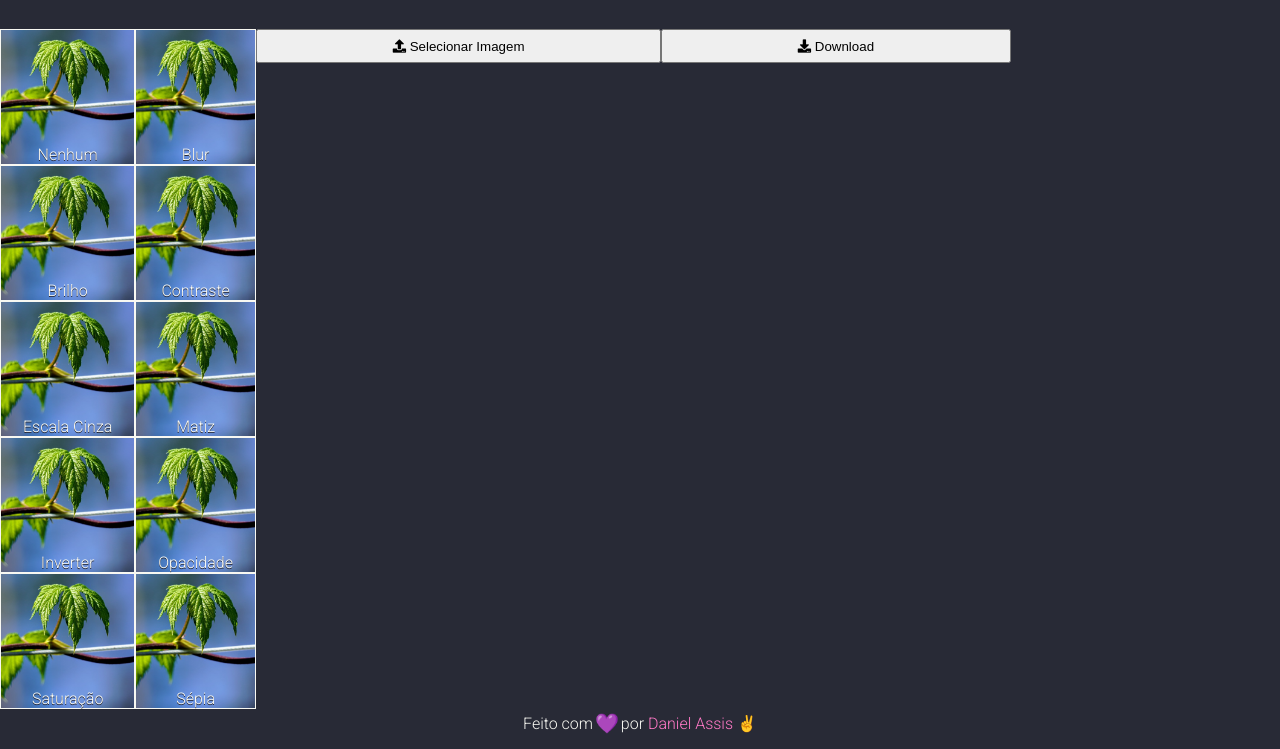
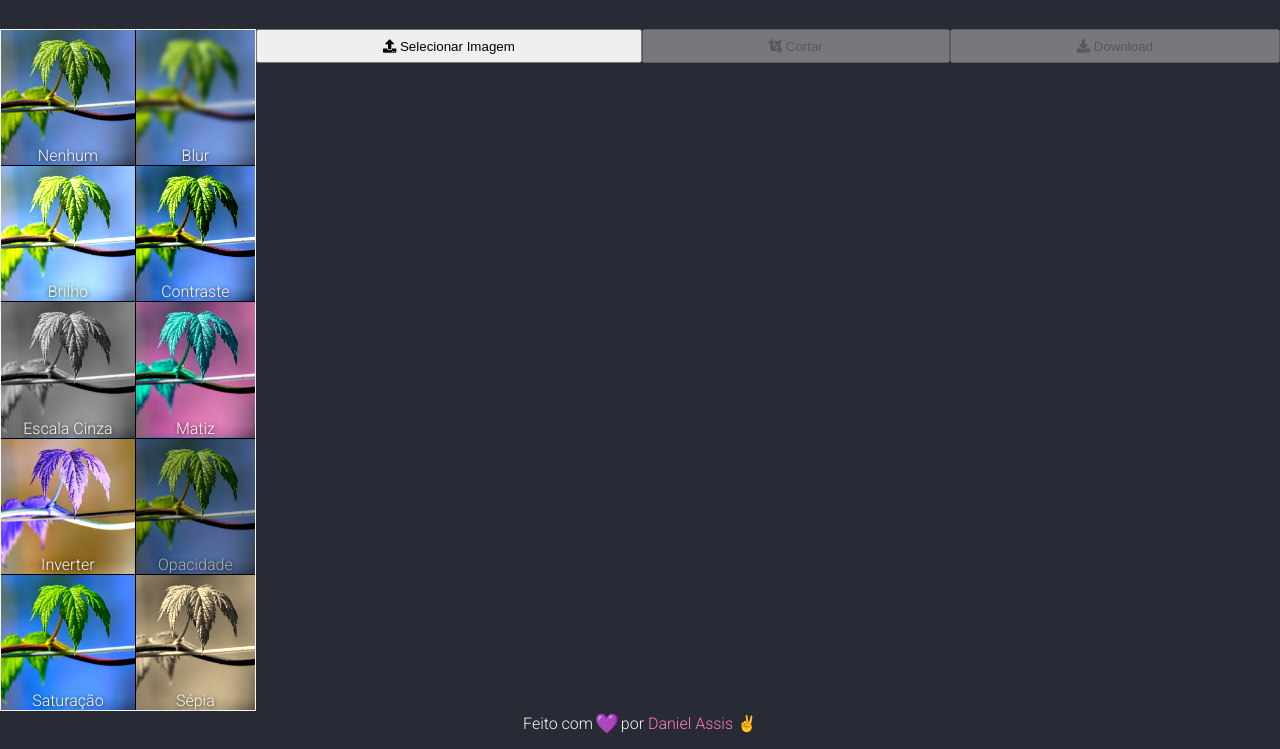
Before and after one commit to DanielMAssis/MiniEditorImage, a plain HTML site: page index.html in a window 1280 px wide. Shown: the part 51-800 px from the top of the page. Drawn offline with Linux system fonts and the light colour scheme.

Commit message:
filters added

```diff
--- a/css/style.css
+++ b/css/style.css
@@ -40,22 +40,27 @@ main {
     height: 100%;
     display: grid;
     grid-template-columns: auto auto;
+    grid-gap: 1px;
+    border: 1px solid #f8f8f2;
+    background-color: #000;
 }
 
 li {
-    display: flex;
-    justify-content: center;
-    align-items: flex-end;
     cursor: pointer;
-    text-shadow: 0 1px #282a36;
-    border: 1px solid #f8f8f2;
     background-image: url(../demo.jpg);
     background-size: cover;
     background-repeat: no-repeat;
     background-position: center;
 }
+li p {
+    width: 100%;
+    height: 100%;
+    display: flex;
+    justify-content: center;
+    align-items: flex-end;
+    text-shadow: 0 1px 5px #000;
+}
 
-#crop {display: none;}
 #photo-file {display: none;}
 #selection-tool {
     position: fixed;
@@ -77,3 +82,14 @@ footer {
     position: relative;
     animation: heart .5s linear infinite alternate-reverse;
 }
+
+#backF-1{backdrop-filter: none;}
+#backF-2{backdrop-filter: blur(2px);}
+#backF-3{backdrop-filter: brightness(150%);}
+#backF-4{backdrop-filter: contrast(150%);}
+#backF-5{backdrop-filter: grayscale(100%);}
+#backF-6{backdrop-filter: hue-rotate(90deg);}
+#backF-7{backdrop-filter: invert(100%);}
+#backF-9{backdrop-filter: saturate(200%);}
+#backF-10{backdrop-filter: sepia(100%);}
+li:nth-child(8){filter: opacity(70%);}
--- a/index.html
+++ b/index.html
@@ -16,16 +16,16 @@
 
     <aside>
         <ul id="filters">
-            <li onclick="()">Nenhum</li>
-            <li onclick="()">Blur</li>
-            <li onclick="()">Brilho</li>
-            <li onclick="()">Contraste</li>
-            <li onclick="()">Escala Cinza</li>
-            <li onclick="()">Matiz</li>
-            <li onclick="()">Inverter</li>
-            <li onclick="()">Opacidade</li>
-            <li onclick="()">Saturação</li>
-            <li onclick="()">Sépia</li>
+            <li value="1" onclick="filters(this)"><p id="backF-1">Nenhum</p></li>
+            <li value="2" onclick="filters(this)"><p id="backF-2">Blur</p></li>
+            <li value="3" onclick="filters(this)"><p id="backF-3">Brilho</p></li>
+            <li value="4" onclick="filters(this)"><p id="backF-4">Contraste</p></li>
+            <li value="5" onclick="filters(this)"><p id="backF-5">Escala Cinza</p> </li>
+            <li value="6" onclick="filters(this)"><p id="backF-6">Matiz</p></li>
+            <li value="7" onclick="filters(this)"><p id="backF-7">Inverter</p></li>
+            <li value="8" onclick="filters(this)"><p>Opacidade</p></li>
+            <li value="9" onclick="filters(this)"><p id="backF-9">Saturação</p></li>
+            <li value="10" onclick="filters(this)"><p id="backF-10">Sépia</p></li>
         </ul>
     </aside>
 
@@ -34,8 +34,8 @@
             <input type="file" id="photo-file">
             <i class="fas fa-upload"></i> Selecionar Imagem
         </button>
-        <button id="crop"><i class="fas fa-crop"></i> Cortar</button>
-        <button id="download" onclick="download()"><i class="fas fa-download"></i> Download</button>
+        <button id="crop" disabled><i class="fas fa-crop"></i> Cortar</button>
+        <button id="download" onclick="download()" disabled><i class="fas fa-download"></i> Download</button>
         <img id="preview" draggable="false">
         <div id="selection-tool"></div>
     </main>
--- a/js/script.js
+++ b/js/script.js
@@ -54,7 +54,7 @@ const events = {
         relativeEndX = event.layerX;
         relativeEndY = event.layerY;
 
-        cropBtn.style.display = 'initial';
+        cropBtn.disabled = false;
     }
 }
 
@@ -65,17 +65,21 @@ Object.keys(events).forEach(eventName => {
 
 let canvas = document.createElement('canvas');
 let ctx = canvas.getContext('2d');
+let filterLoad = false;
 
 function onloadImage() {
     const {width, height} = image;
     canvas.width = width;
     canvas.height = height;
+    filterLoad = true;
 
     ctx.clearRect(0, 0, width, height);
 
     ctx.drawImage(image, 0, 0);
 
     preview.src = canvas.toDataURL();
+    cropBtn.disabled = true;
+    document.getElementById('download').disabled = false;
 }
 
 const cropBtn = document.getElementById('crop');
@@ -123,16 +127,69 @@ function download() {
     a.click();
 }
 
-function gray() {
-    ctx.filter = 'grayscale(100%)';
-    ctx.drawImage(preview, 0, 0, canvas.width, canvas.height);
-    preview.style.filter = 'grayscale(100%)';
+function filters(x){
+    let value = x.value;
+
+    if(filterLoad){
+        switch(value) {
+            case 1:
+                ctx.filter = 'none';
+                ctx.drawImage(preview, 0, 0, canvas.width, canvas.height);
+                preview.style.filter = 'none';
+                break;
+
+            case 2:
+                ctx.filter = 'blur(5px)';
+                ctx.drawImage(preview, 0, 0, canvas.width, canvas.height);
+                preview.style.filter = 'blur(5px)';
+                break;
+
+            case 3:
+                ctx.filter = 'brightness(150%)';
+                ctx.drawImage(preview, 0, 0, canvas.width, canvas.height);
+                preview.style.filter = 'brightness(150%)';
+                break;
+            case 4:
+                ctx.filter = 'contrast(150%)';
+                ctx.drawImage(preview, 0, 0, canvas.width, canvas.height);
+                preview.style.filter = 'contrast(150%)';
+                break;
+
+            case 5:
+                ctx.filter = 'grayscale(100%)';
+                ctx.drawImage(preview, 0, 0, canvas.width, canvas.height);
+                preview.style.filter = 'grayscale(100%)';
+                break;
+
+            case 6:
+                ctx.filter = 'hue-rotate(90deg)';
+                ctx.drawImage(preview, 0, 0, canvas.width, canvas.height);
+                preview.style.filter = 'hue-rotate(90deg)';
+                break;
+
+            case 7:
+                ctx.filter = 'invert(100%)';
+                ctx.drawImage(preview, 0, 0, canvas.width, canvas.height);
+                preview.style.filter = 'invert(100%)';
+                break;
+
+            case 8:
+                ctx.filter = 'opacity(70%)';
+                ctx.drawImage(preview, 0, 0, canvas.width, canvas.height);
+                preview.style.filter = 'opacity(70%)';
+                break;
+
+            case 9:
+                ctx.filter = 'saturate(150%)';
+                ctx.drawImage(preview, 0, 0, canvas.width, canvas.height);
+                 preview.style.filter = 'saturate(150%)';
+                break;
+
+            case 10:
+                ctx.filter = 'sepia(100%)';
+                ctx.drawImage(preview, 0, 0, canvas.width, canvas.height);
+                preview.style.filter = 'sepia(100%)';
+                break;
+        }
+    }
 }
-
-function inv() {
-    preview.style.filter = 'invert(100%)';
-}
-
-function contra() {
-    preview.style.filter = 'contrast(200%)';
-}
```
